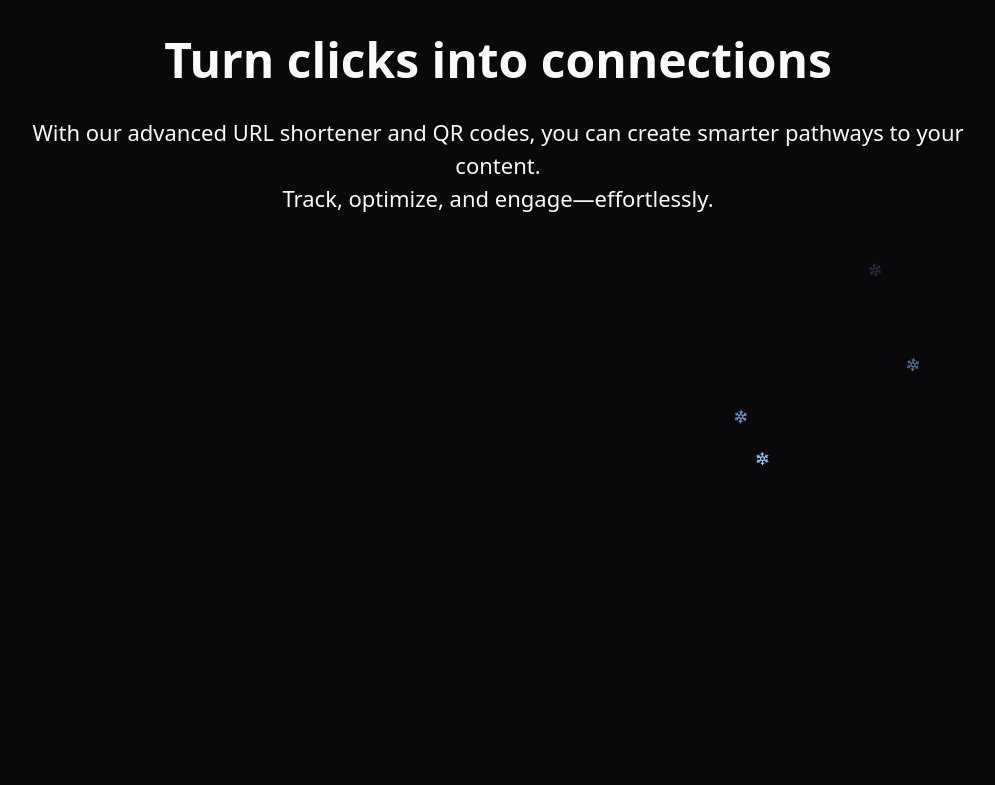
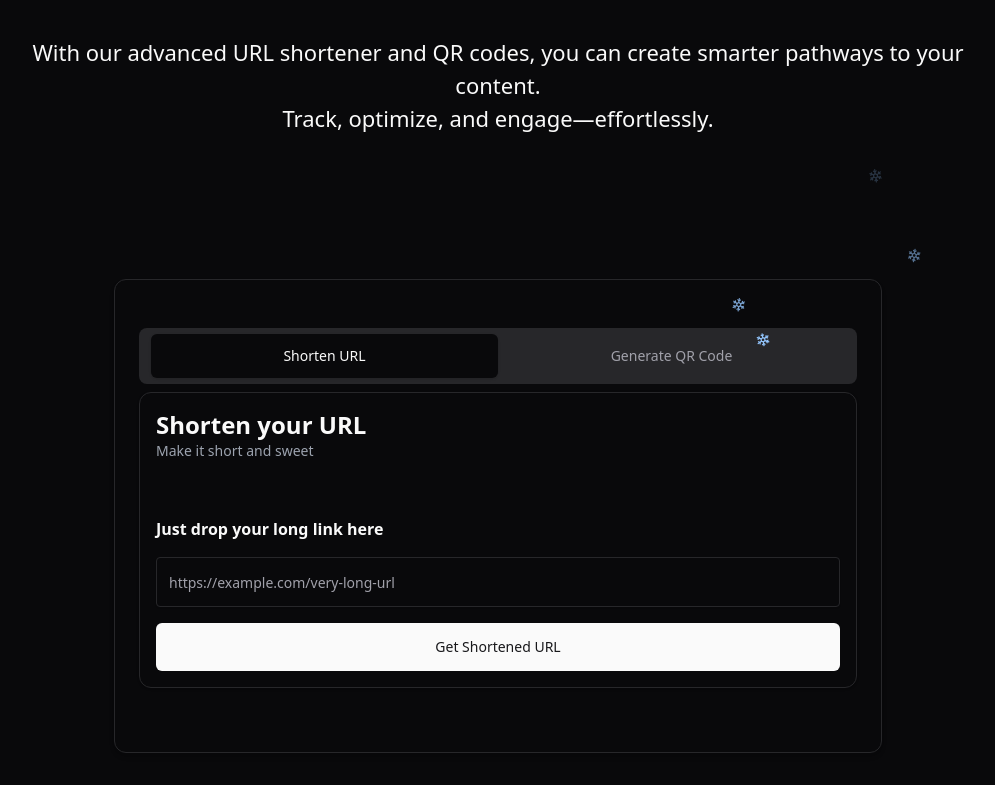
Before and after one commit to novaardiansyah/next-short-url, a Next.js app: page / in a window 1280 px wide. Shown: the part 281-1066 px from the top of the page, without its empty margins (142-1137 px from the left). Before the commit the page ends 800 px from the top, so only its background shows below. Built offline with nearby package versions, Linux system fonts and the light colour scheme.

Commit message:
Adding a design layout for short URL and QR code generation (currently functioning with dummy data).

```diff
--- a/package.json
+++ b/package.json
@@ -15,12 +15,14 @@
   "dependencies": {
     "@radix-ui/react-dropdown-menu": "^2.1.6",
     "@radix-ui/react-slot": "^1.1.2",
+    "@radix-ui/react-tabs": "^1.1.3",
     "class-variance-authority": "^0.7.1",
     "clsx": "^2.1.1",
     "framer-motion": "^12.4.7",
     "lucide-react": "^0.475.0",
     "next": "15.1.7",
     "next-themes": "^0.4.4",
+    "qrcode.react": "^4.2.0",
     "react": "^19.0.0",
     "react-dom": "^19.0.0",
     "tailwind-merge": "^3.0.1",
--- a/src/app/(root)/page.tsx
+++ b/src/app/(root)/page.tsx
@@ -1,11 +1,12 @@
 import Hero from "@/components/Hero";
 import Navbar from "@/components/Navbar";
-
+import ShortenAndQRCodeTabs from "@/components/ShortenAndQRCodeTabs";
 export default function Home() {
   return (
     <>
       <Navbar />
       <Hero  />
+      <ShortenAndQRCodeTabs />
     </>
   );
 }
--- a/src/components/Hero.tsx
+++ b/src/components/Hero.tsx
@@ -68,7 +68,7 @@ export default function Hero() {
       </div>
 
       {/* Hero Content */}
-      <div className="h-screen flex items-center justify-center text-center flex-col px-4 sm:px-36 relative z-10">
+      <div className="h-[80vh] flex items-center justify-center text-center flex-col px-4 sm:px-36 relative z-10">
         <h1 className="sm:text-[48px] text-[30px] font-bold mb-5">Turn clicks into connections</h1>
         <p className="sm:text-[22px] text-[18px]">
           With our advanced URL shortener and QR codes, you can create smarter pathways to your content. <br />
--- /dev/null
+++ b/src/components/ShortenAndQRCodeTabs.tsx
@@ -0,0 +1,102 @@
+"use client";
+
+import { useState } from "react";
+import { Tabs, TabsList, TabsTrigger, TabsContent } from "@/components/ui/tabs";
+import { Input } from "@/components/ui/input";
+import { Button } from "@/components/ui/button";
+import { Card, CardContent } from "@/components/ui/card";
+import { QRCodeSVG } from "qrcode.react";
+
+export default function ShortenAndQRCodeTabs() {
+  const [url, setUrl] = useState("");
+  const [shortenedUrl, setShortenedUrl] = useState("");
+  const [qrData, setQrData] = useState("");
+  const [resultQrCode, setResultQrCode] = useState("");
+
+  const handleShorten = () => {
+    if (!url) return;
+    const fakeShortUrl = `https://nova.sh/${btoa(url).slice(0, 6)}`;
+    setShortenedUrl(fakeShortUrl);
+  };
+
+  const handleDestQr = (e: React.ChangeEvent<HTMLInputElement>) => {
+    setQrData(e.target.value);
+    if (!e.target.value) setResultQrCode("");
+  };
+
+  const handleGenerateQRCode = () => {
+    if (!qrData) return;
+    setResultQrCode(qrData);
+  };
+
+  return (
+    <Card className="w-full max-w-[90%] sm:w-[60%] mx-auto mt-[-5rem] mb-8 py-12 pb-10 shadow-md">
+      <CardContent>
+        <Tabs defaultValue="shorten" className="w-full">
+          <TabsList className="grid w-full grid-cols-2 h-14 px-2 sm:px-3">
+            <TabsTrigger value="shorten" className="py-2 sm:py-3">Shorten URL</TabsTrigger>
+            <TabsTrigger value="qrcode" className="py-2 sm:py-3">Generate QR Code</TabsTrigger>
+          </TabsList>
+
+          {/* Shorten URL */}
+          <TabsContent value="shorten">
+            <Card>
+              <CardContent className="p-4 flex flex-col gap-4">
+                <div className="mb-6 sm:mb-10">
+                  <h1 className="text-xl sm:text-2xl font-bold mb-0 pb-0">Shorten your URL</h1>
+                  <p className="text-xs sm:text-sm text-gray-400">Make it short and sweet</p>
+                </div>
+
+                <h2 className="text-md font-semibold">Just drop your long link here</h2>
+                <Input
+                  placeholder="https://example.com/very-long-url"
+                  value={url}
+                  onChange={(e) => setUrl(e.target.value)}
+                  className="w-full py-4 sm:py-6 border rounded"
+                />
+                <Button className="py-4 sm:py-6" onClick={handleShorten}>Get Shortened URL</Button>
+                {shortenedUrl && (
+                  <div className="text-center mt-2">
+                    <p className="text-xs sm:text-sm text-gray-400">Here is your shortened URL</p>
+                    <a href={shortenedUrl} target="_blank" className="text-blue-500">
+                      {shortenedUrl}
+                    </a>
+                  </div>
+                )}
+              </CardContent>
+            </Card>
+          </TabsContent>
+
+          {/* Generate QR Code */}
+          <TabsContent value="qrcode">
+            <Card>
+              <CardContent className="p-4 flex flex-col gap-4">
+                <div className="mb-6 sm:mb-10">
+                  <h1 className="text-xl sm:text-2xl font-bold mb-0 pb-0">Generate QR Code</h1>
+                  <p className="text-xs sm:text-sm text-gray-400">Easy and fast QR code generator</p>
+                </div>
+
+                <h2 className="text-md font-semibold">Enter URL destination</h2>
+                <Input
+                  placeholder="https://example.com/my-page"
+                  value={qrData}
+                  onChange={handleDestQr}
+                  className="w-full py-4 sm:py-6 border rounded"
+                />
+                <Button className="py-4 sm:py-6" onClick={handleGenerateQRCode}>Generate QR Code</Button>
+
+                {resultQrCode && (
+                  <div className="flex items-center flex-col mt-2 gap-6">
+                    <p className="text-xs sm:text-sm text-gray-400">Here is your QR Code</p>
+                    <QRCodeSVG value={resultQrCode} size={200} />
+                  </div>
+                )}
+
+              </CardContent>
+            </Card>
+          </TabsContent>
+        </Tabs>
+      </CardContent>
+    </Card>
+  );
+}
--- /dev/null
+++ b/src/components/ui/card.tsx
@@ -0,0 +1,76 @@
+import * as React from "react"
+
+import { cn } from "@/lib/utils"
+
+const Card = React.forwardRef<
+  HTMLDivElement,
+  React.HTMLAttributes<HTMLDivElement>
+>(({ className, ...props }, ref) => (
+  <div
+    ref={ref}
+    className={cn(
+      "rounded-xl border bg-card text-card-foreground shadow",
+      className
+    )}
+    {...props}
+  />
+))
+Card.displayName = "Card"
+
+const CardHeader = React.forwardRef<
+  HTMLDivElement,
+  React.HTMLAttributes<HTMLDivElement>
+>(({ className, ...props }, ref) => (
+  <div
+    ref={ref}
+    className={cn("flex flex-col space-y-1.5 p-6", className)}
+    {...props}
+  />
+))
+CardHeader.displayName = "CardHeader"
+
+const CardTitle = React.forwardRef<
+  HTMLDivElement,
+  React.HTMLAttributes<HTMLDivElement>
+>(({ className, ...props }, ref) => (
+  <div
+    ref={ref}
+    className={cn("font-semibold leading-none tracking-tight", className)}
+    {...props}
+  />
+))
+CardTitle.displayName = "CardTitle"
+
+const CardDescription = React.forwardRef<
+  HTMLDivElement,
+  React.HTMLAttributes<HTMLDivElement>
+>(({ className, ...props }, ref) => (
+  <div
+    ref={ref}
+    className={cn("text-sm text-muted-foreground", className)}
+    {...props}
+  />
+))
+CardDescription.displayName = "CardDescription"
+
+const CardContent = React.forwardRef<
+  HTMLDivElement,
+  React.HTMLAttributes<HTMLDivElement>
+>(({ className, ...props }, ref) => (
+  <div ref={ref} className={cn("p-6 pt-0", className)} {...props} />
+))
+CardContent.displayName = "CardContent"
+
+const CardFooter = React.forwardRef<
+  HTMLDivElement,
+  React.HTMLAttributes<HTMLDivElement>
+>(({ className, ...props }, ref) => (
+  <div
+    ref={ref}
+    className={cn("flex items-center p-6 pt-0", className)}
+    {...props}
+  />
+))
+CardFooter.displayName = "CardFooter"
+
+export { Card, CardHeader, CardFooter, CardTitle, CardDescription, CardContent }
--- /dev/null
+++ b/src/components/ui/input.tsx
@@ -0,0 +1,22 @@
+import * as React from "react"
+
+import { cn } from "@/lib/utils"
+
+const Input = React.forwardRef<HTMLInputElement, React.ComponentProps<"input">>(
+  ({ className, type, ...props }, ref) => {
+    return (
+      <input
+        type={type}
+        className={cn(
+          "flex h-9 w-full rounded-md border border-input bg-transparent px-3 py-1 text-base shadow-sm transition-colors file:border-0 file:bg-transparent file:text-sm file:font-medium file:text-foreground placeholder:text-muted-foreground focus-visible:outline-none focus-visible:ring-1 focus-visible:ring-ring disabled:cursor-not-allowed disabled:opacity-50 md:text-sm",
+          className
+        )}
+        ref={ref}
+        {...props}
+      />
+    )
+  }
+)
+Input.displayName = "Input"
+
+export { Input }
--- /dev/null
+++ b/src/components/ui/tabs.tsx
@@ -0,0 +1,55 @@
+"use client"
+
+import * as React from "react"
+import * as TabsPrimitive from "@radix-ui/react-tabs"
+
+import { cn } from "@/lib/utils"
+
+const Tabs = TabsPrimitive.Root
+
+const TabsList = React.forwardRef<
+  React.ElementRef<typeof TabsPrimitive.List>,
+  React.ComponentPropsWithoutRef<typeof TabsPrimitive.List>
+>(({ className, ...props }, ref) => (
+  <TabsPrimitive.List
+    ref={ref}
+    className={cn(
+      "inline-flex h-9 items-center justify-center rounded-lg bg-muted p-1 text-muted-foreground",
+      className
+    )}
+    {...props}
+  />
+))
+TabsList.displayName = TabsPrimitive.List.displayName
+
+const TabsTrigger = React.forwardRef<
+  React.ElementRef<typeof TabsPrimitive.Trigger>,
+  React.ComponentPropsWithoutRef<typeof TabsPrimitive.Trigger>
+>(({ className, ...props }, ref) => (
+  <TabsPrimitive.Trigger
+    ref={ref}
+    className={cn(
+      "inline-flex items-center justify-center whitespace-nowrap rounded-md px-3 py-1 text-sm font-medium ring-offset-background transition-all focus-visible:outline-none focus-visible:ring-2 focus-visible:ring-ring focus-visible:ring-offset-2 disabled:pointer-events-none disabled:opacity-50 data-[state=active]:bg-background data-[state=active]:text-foreground data-[state=active]:shadow",
+      className
+    )}
+    {...props}
+  />
+))
+TabsTrigger.displayName = TabsPrimitive.Trigger.displayName
+
+const TabsContent = React.forwardRef<
+  React.ElementRef<typeof TabsPrimitive.Content>,
+  React.ComponentPropsWithoutRef<typeof TabsPrimitive.Content>
+>(({ className, ...props }, ref) => (
+  <TabsPrimitive.Content
+    ref={ref}
+    className={cn(
+      "mt-2 ring-offset-background focus-visible:outline-none focus-visible:ring-2 focus-visible:ring-ring focus-visible:ring-offset-2",
+      className
+    )}
+    {...props}
+  />
+))
+TabsContent.displayName = TabsPrimitive.Content.displayName
+
+export { Tabs, TabsList, TabsTrigger, TabsContent }
```
Also changed, not shown: 1 other file (tests, documents, lock files or other folders).
